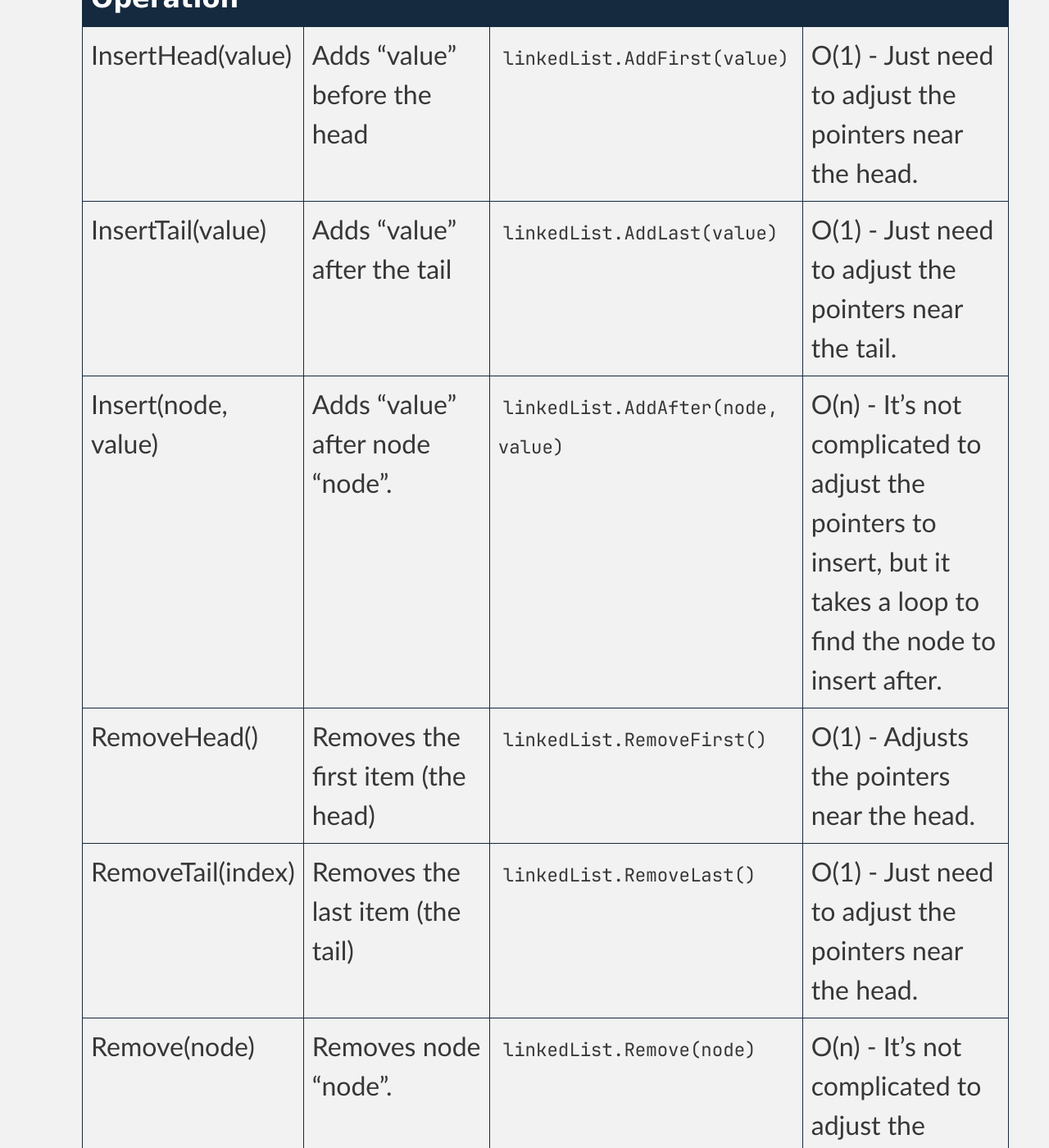
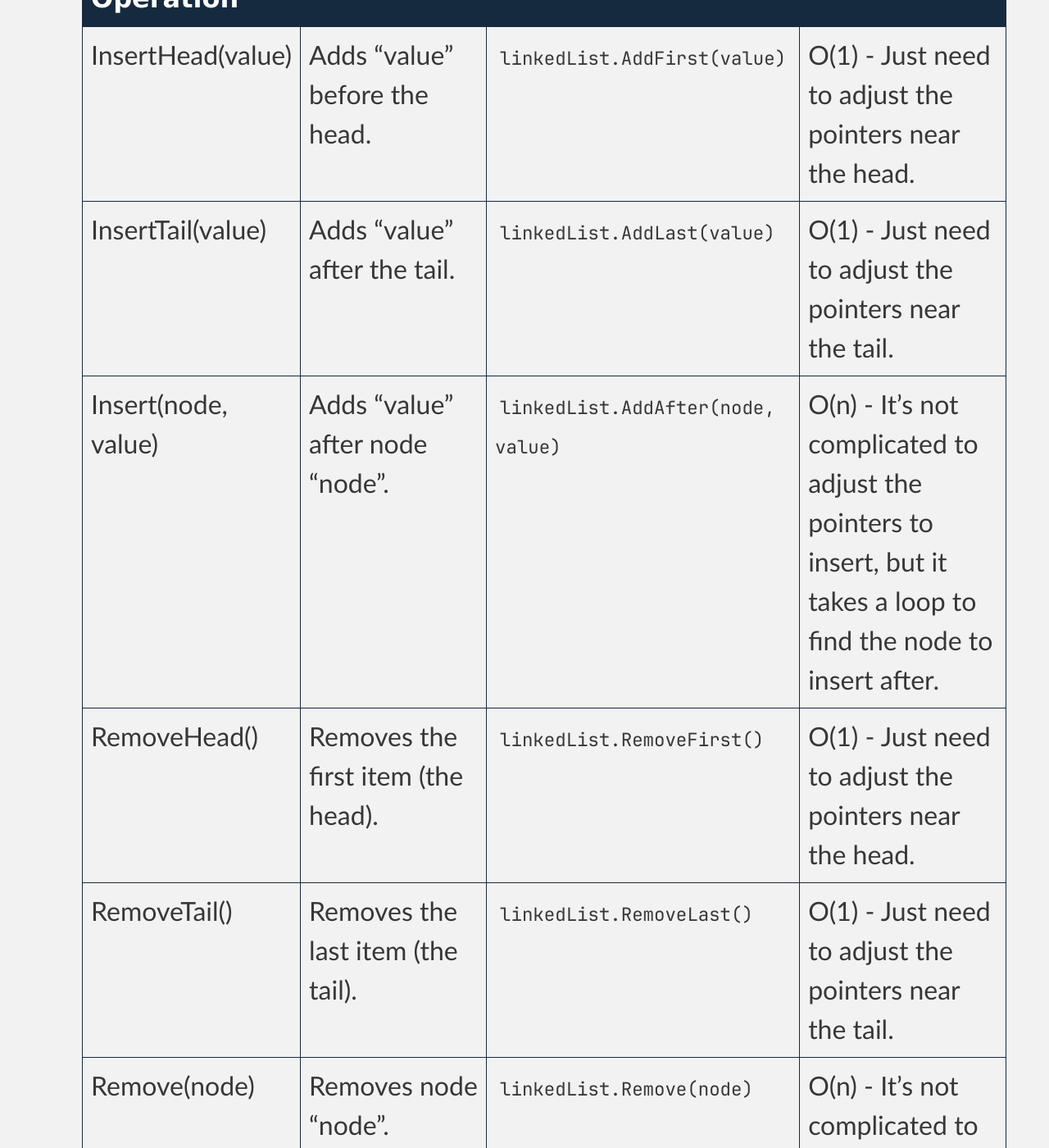
Before and after one commit to byui-cse/cse212-csharp, a Jekyll site: the page built from docs/lesson07/prepare.md, in a window 1280 px wide and 1400 px high, scrolled down 9226 px. Shown: the whole window at 82% size. Built offline with Jekyll 4.4.1, drawn with Linux system fonts in a browser that asks for light colours; some web fonts are replaced; some of the changed text lies outside the part shown.

Commit message:
Update prepare.md -just a few typos in Operations table

```diff
--- a/docs/lesson07/prepare.md
+++ b/docs/lesson07/prepare.md
@@ -153,14 +153,14 @@ In your assignment this week you will be writing your own linked list class. How
 
 | Common Linked List Operation | Description                                          | C# Code | Performance |
 |------------------------------|------------------------------------------------------|---------|-------------|
-| InsertHead(value)            | Adds "value" before the head                         | `linkedList.AddFirst(value)` | O(1) - Just need to adjust the pointers near the head. |
-| InsertTail(value)            | Adds "value" after the tail                          | `linkedList.AddLast(value)` | O(1) - Just need to adjust the pointers near the tail. |
+| InsertHead(value)            | Adds "value" before the head.                        | `linkedList.AddFirst(value)` | O(1) - Just need to adjust the pointers near the head. |
+| InsertTail(value)            | Adds "value" after the tail.                         | `linkedList.AddLast(value)` | O(1) - Just need to adjust the pointers near the tail. |
 | Insert(node, value)          | Adds "value" after node "node".                      | `linkedList.AddAfter(node, value)` | O(n) - It's not complicated to adjust the pointers to insert, but it takes a loop to find the node to insert after. |
-| RemoveHead()                 | Removes the first item (the head)                    | `linkedList.RemoveFirst()` | O(1) - Adjusts the pointers near the head. |
-| RemoveTail(index)            | Removes the last item (the tail)                     | `linkedList.RemoveLast()` | O(1) - Just need to adjust the pointers near the head. |
+| RemoveHead()                 | Removes the first item (the head).                   | `linkedList.RemoveFirst()` | O(1) - Just need to adjust the pointers near the head. |
+| RemoveTail()                 | Removes the last item (the tail).                    | `linkedList.RemoveLast()` | O(1) - Just need to adjust the pointers near the tail. |
 | Remove(node)                 | Removes node "node".                                 | `linkedList.Remove(node)` | O(n) - It's not complicated to adjust the pointers to remove, but it takes a loop to find the node to remove. |
-| Size()                       | Return the size of the linked list                   | `linkedList.Count` | O(1) - The size is maintained within the linked list class. |
-| Empty()                      | Returns true if the size of the linked list is zero. | `if (linkedList.Count == 0)` | O(1) - The comparison of the length with 0 is all that is needed. |
+| Size()                       | Return the size of the linked list.                  | `linkedList.Count` | O(1) - The size is maintained within the linked list class. |
+| Empty()                      | Returns true if the size of the linked list is zero. | `linkedList.Count == 0` | O(1) - The comparison of the length with 0 is all that is needed. |
 
 ## Comparing Dynamic Array and Linked List
 
```
